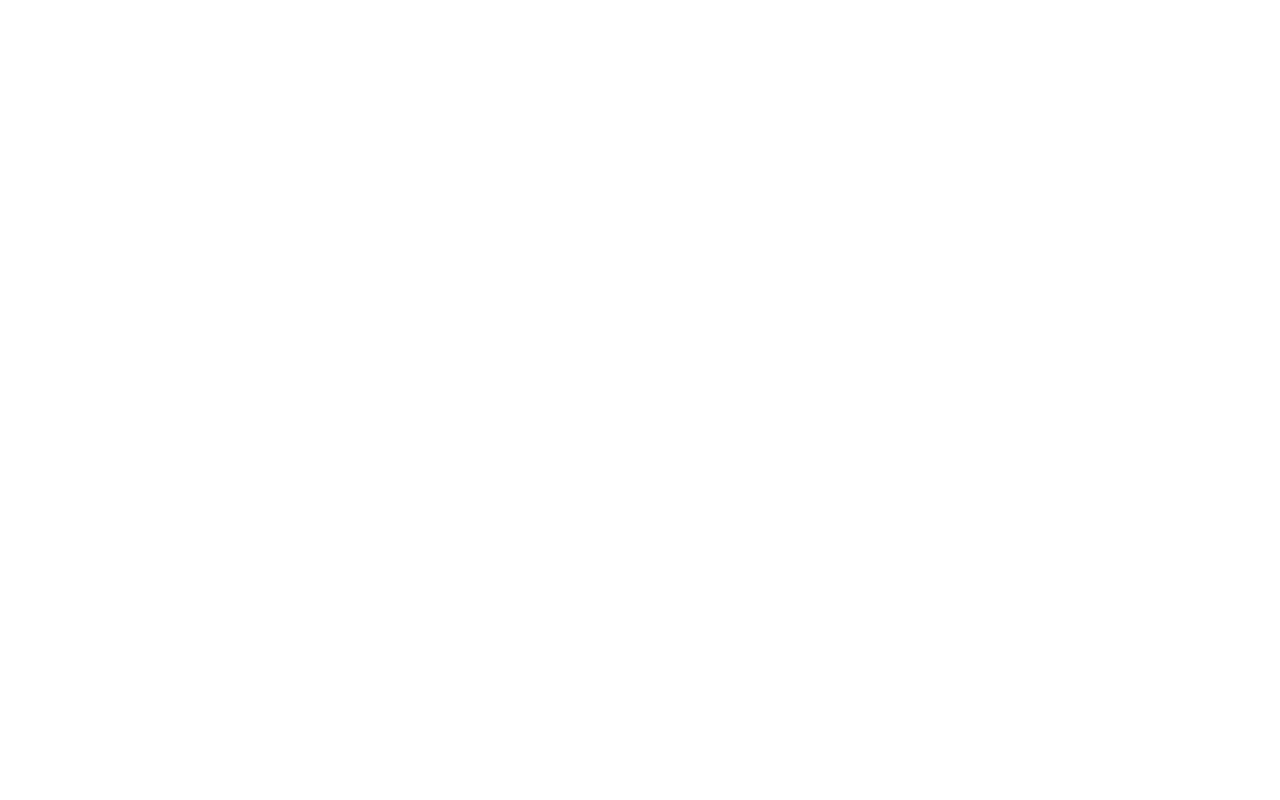
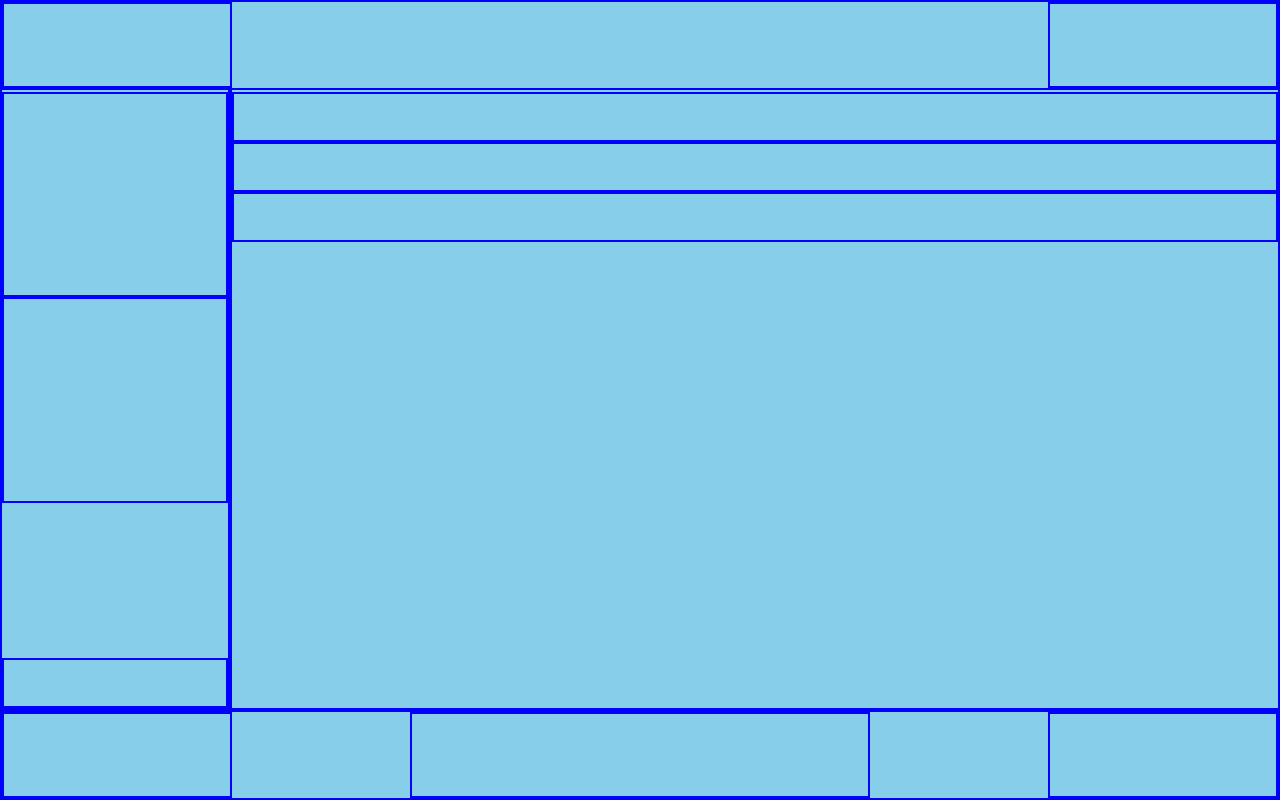
Before and after one commit to FrankLaurora/html-css-spotifyweb, a plain HTML site: page index.html in a window 1280 px wide. Drawn offline with Linux system fonts and the light colour scheme.

Commit message:
Add scaffolding

```diff
--- a/css/style.css
+++ b/css/style.css
@@ -9,3 +9,65 @@
 body {
     font-family: 'Montserrat', sans-serif;
 }
+
+.clearfix::after {
+    content: '';
+    display: table;
+    clear: both;
+}
+
+.debug {
+    background-color: skyblue;
+    border: 2px solid blue;
+    min-height: 50px;
+}
+
+/* header */
+header {
+    position: fixed;
+    top: 0;
+    display: flex;
+    justify-content: space-between;
+    width: 100%;
+    height: 90px;
+}
+
+.col {
+    width: 230px;
+}
+
+/* left-menu */
+aside {
+    float: left;
+    display: flex;
+    flex-wrap: wrap;
+    height: calc(100vh - 90px);
+    padding-top: 90px;
+}
+
+.user-box {
+    align-self: flex-end;
+}
+
+/* main content */
+main{
+    float: right;
+    height: calc(100vh - 90px);
+    overflow-y: auto;
+    width: calc(100% - 230px);
+    padding-top: 90px;
+}
+
+/* footer */
+footer {
+    position: fixed;
+    bottom: 0;
+    display: flex;
+    justify-content: space-between;
+    width: 100%;
+    height: 90px;
+}
+
+.player {
+    width: 460px;
+}
--- a/index.html
+++ b/index.html
@@ -15,18 +15,33 @@
         <link rel="stylesheet" href="css/style.css">
         <title>Spotify Web</title>
     </head>
-    <body>
+    <body class="clearfix">
         <!-- header with logo and button fixed on top -->
-        <header></header>
+        <header class="debug">
+            <div class="col debug"></div>
+            <div class="col debug"></div>
+        </header>
         <!-- /header with logo and button fixed on top -->
         <!-- nav-bar on the left -->
-        <aside></aside>
+        <aside class="col debug">
+            <nav class="col debug"></nav>
+            <nav class="col debug"></nav>
+            <div class="col user-box debug"></div>
+        </aside>
         <!-- /nav-bar on the left -->
         <!-- main content with flexible sections -->
-        <main></main>
+        <main class="debug">
+            <section class="debug"></section>
+            <section class="debug"></section>
+            <section class="debug"></section>
+        </main>
         <!-- /main content with flexible sections -->
         <!-- footer with navigation elements -->
-        <footer></footer>
+        <footer class="debug">
+            <div class="col debug"></div>
+            <nav class="player debug"></nav>
+            <div class="col debug"></div>
+        </footer>
         <!-- /footer with navigation elements -->
     </body>
 </html>
```
